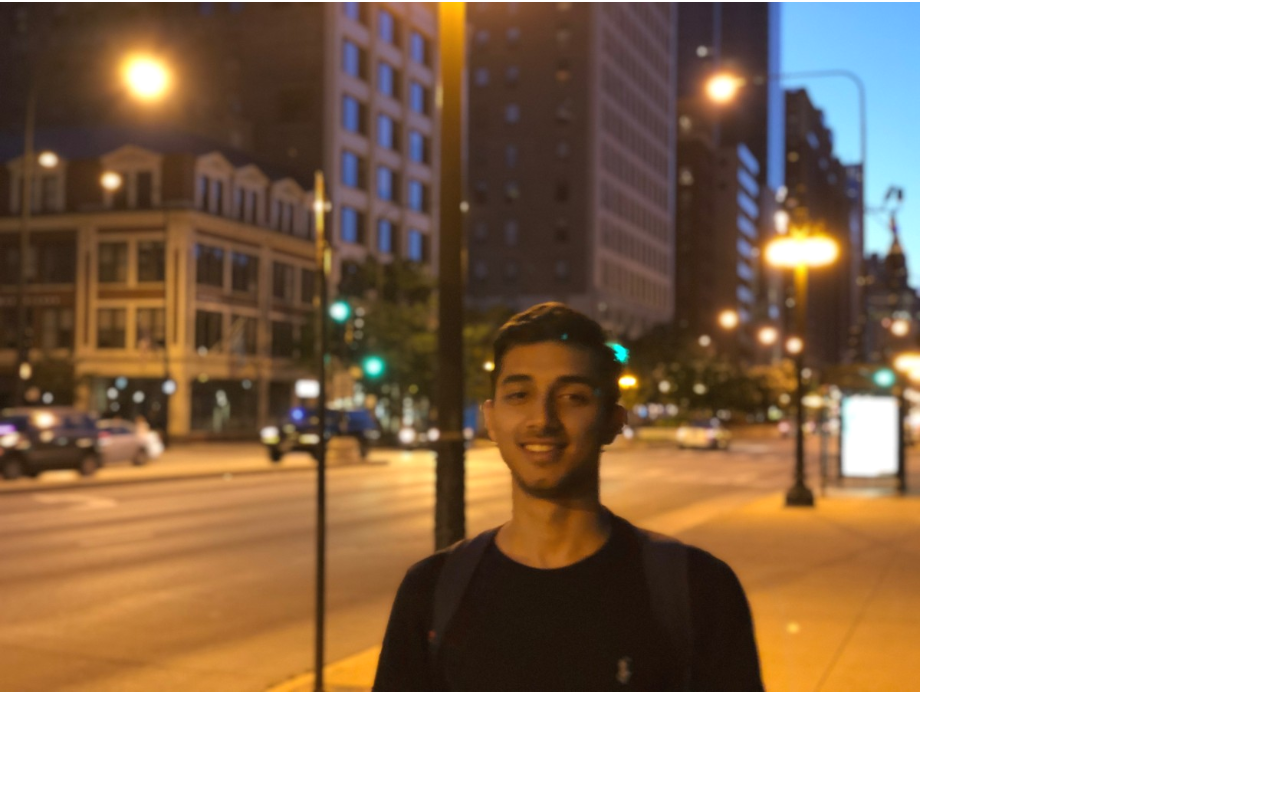
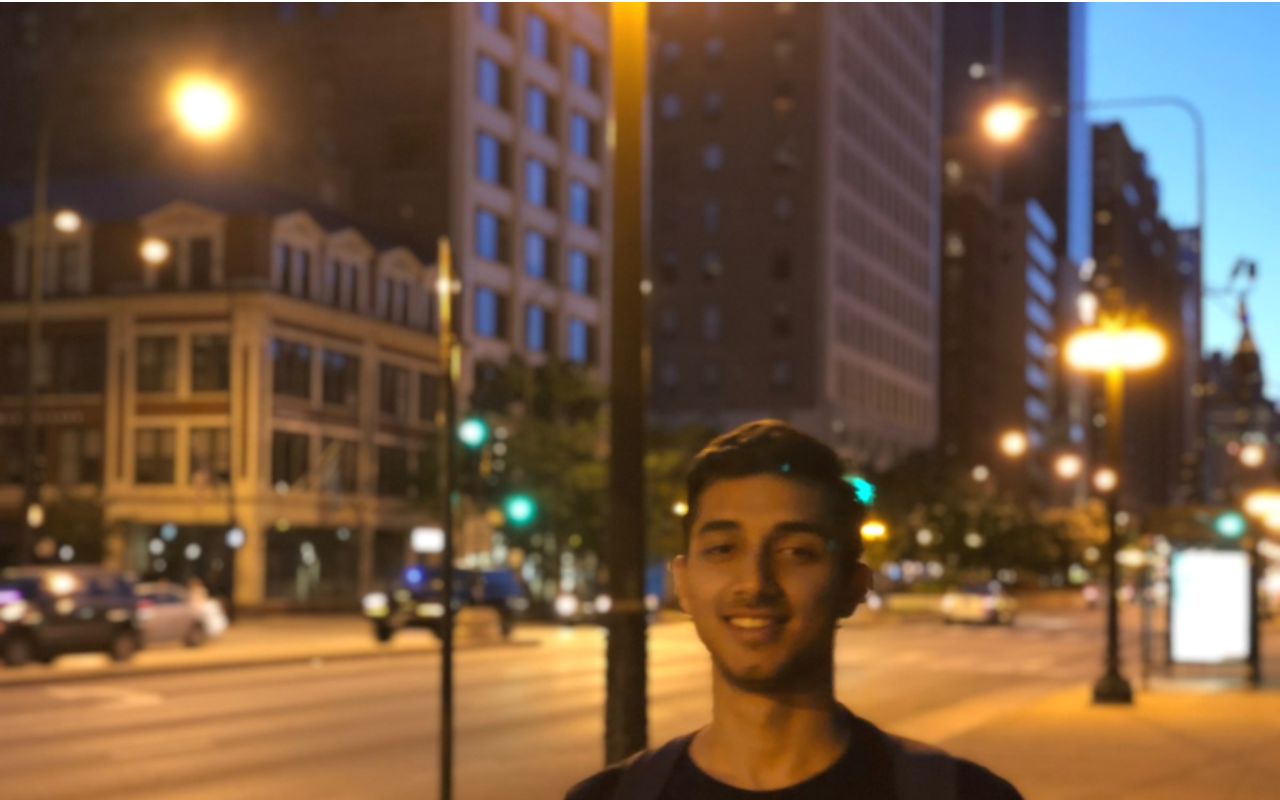
Before and after one commit to Khan-Daniyal/cs50w-Project0, a plain HTML site: page index.html in a window 1280 px wide. Shown: the part 54-854 px from the top of the page. Before the commit the page ends 800 px from the top, so only its background shows below. Drawn offline with nearby package versions, Linux system fonts and the light colour scheme.

Commit message:
Update index.html

```diff
--- a/index.html
+++ b/index.html
@@ -12,6 +12,6 @@
   </head>
   <body>
     <h1>Daniyal Khan</h1>
-    <img src="images/me.png" alt="Picture" />
+    <img src="images/me.png" alt="Picture" style="min-width:100%" />
     </body>
 </html>
```
